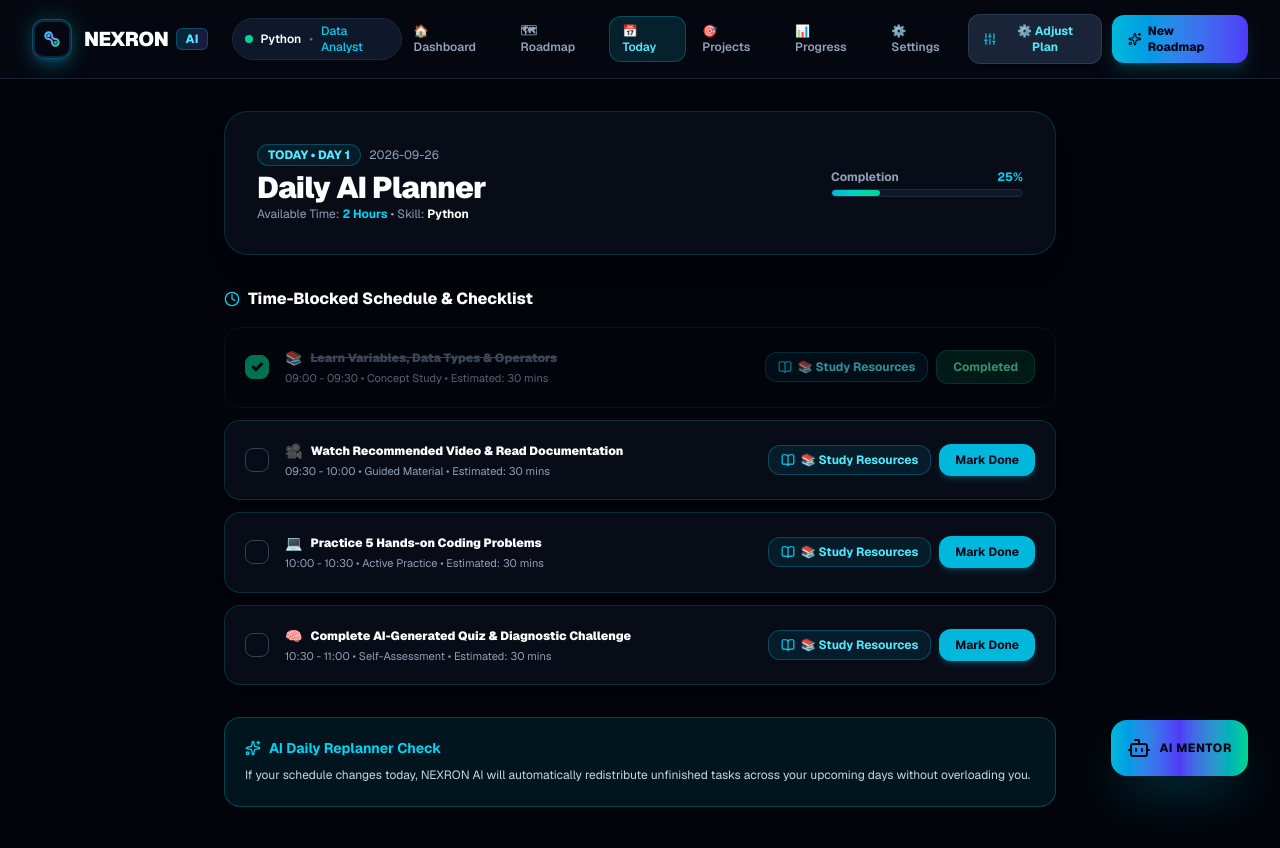
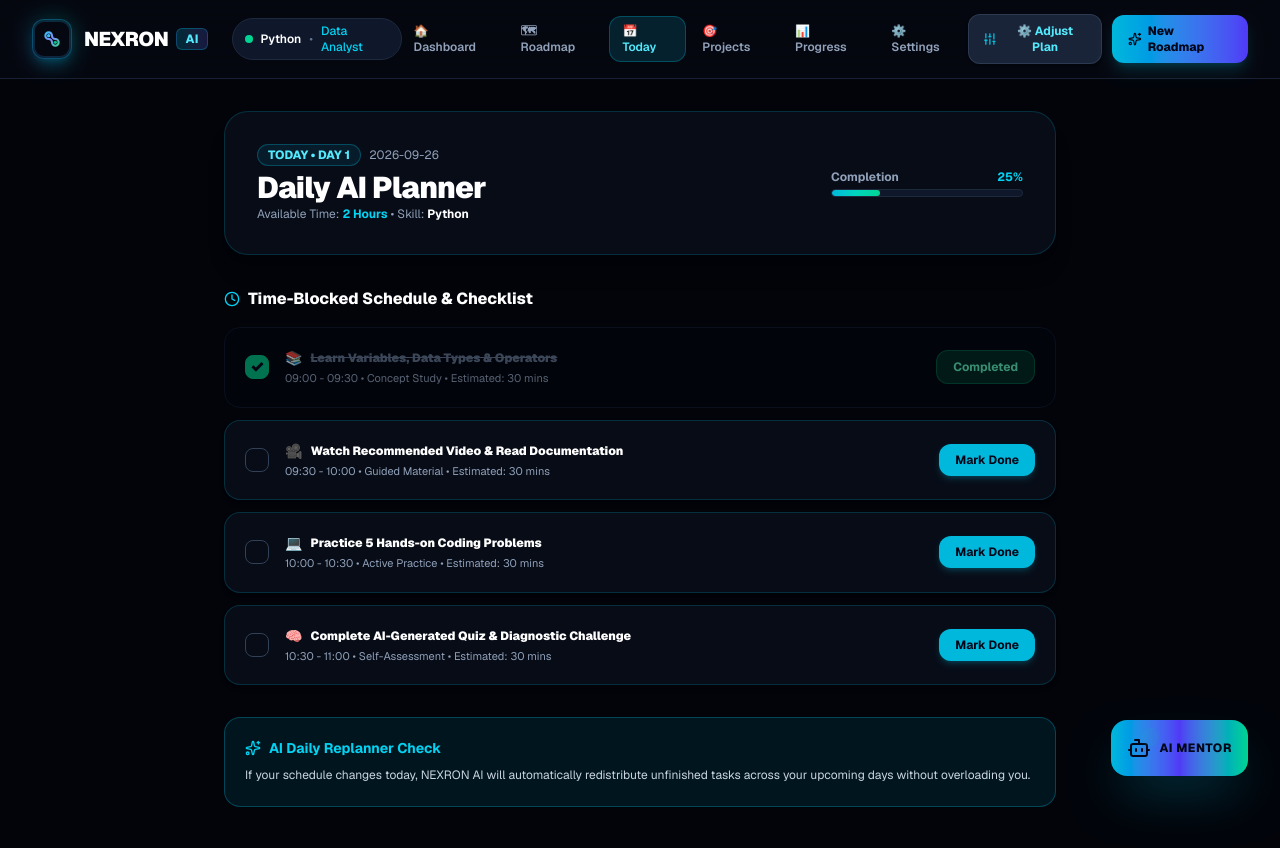
Before and after one commit to prakharmishra00000-cell/studyflow-ai, a Next.js app: page /dashboard/today in a window 1280 px wide. Shown: the top 848 px of the page. Built offline with nearby package versions, Linux system fonts and the light colour scheme.

Commit message:
Remove study resources modal and button references across UI

```diff
--- a/src/app/dashboard/roadmap/page.tsx
+++ b/src/app/dashboard/roadmap/page.tsx
@@ -2,7 +2,7 @@
 
 import React, { useState } from 'react';
 import {
-  Sparkles, Sliders, Calendar, Clock, Target, BookOpen,
+  Sparkles, Sliders, Calendar, Clock, Target,
   Layers, CheckCircle2, ChevronRight, Zap
 } from 'lucide-react';
 import { useStudyStore } from '@/lib/store/StudyContext';
@@ -10,13 +10,11 @@ import { Navbar } from '@/components/layout/Navbar';
 import { MobileNav } from '@/components/layout/MobileNav';
 import { AIMentorDrawer } from '@/components/common/AIMentorDrawer';
 import { AdjustPlanModal } from '@/components/common/AdjustPlanModal';
-import StudyResourcesModal from '@/components/common/StudyResourcesModal';
 import { RoadmapTopic, TopicPriority } from '@/lib/types';
 
 export default function RoadmapPage() {
   const { roadmap, toggleTopicStatus } = useStudyStore();
   const [selectedTopic, setSelectedTopic] = useState<RoadmapTopic | null>(null);
-  const [resourceTopic, setResourceTopic] = useState<RoadmapTopic | null>(null);
   const [isAdjustOpen, setIsAdjustOpen] = useState(false);
 
   if (!roadmap) return null;
@@ -192,14 +190,6 @@ export default function RoadmapPage() {
                                       <span className={`px-2 py-0.5 rounded text-[10px] font-extrabold uppercase border ${priorityColor(t.priority)}`}>
                                         {t.priority}
                                       </span>
-
-                                      <button
-                                        onClick={() => setResourceTopic(t)}
-                                        className="px-2.5 py-1 rounded-lg bg-cyan-500/10 hover:bg-cyan-500/20 text-cyan-300 text-[11px] font-bold transition-all flex items-center gap-1"
-                                      >
-                                        <BookOpen className="w-3 h-3 text-cyan-400" />
-                                        <span>📚 Resources</span>
-                                      </button>
                                     </div>
                                   </div>
                                 );
@@ -224,7 +214,6 @@ export default function RoadmapPage() {
       <MobileNav />
       <AIMentorDrawer />
       <AdjustPlanModal isOpen={isAdjustOpen} onClose={() => setIsAdjustOpen(false)} />
-      <StudyResourcesModal topic={resourceTopic} onClose={() => setResourceTopic(null)} />
     </div>
   );
 }
--- a/src/app/dashboard/today/page.tsx
+++ b/src/app/dashboard/today/page.tsx
@@ -1,40 +1,20 @@
 'use client';
 
-import React, { useState } from 'react';
+import React from 'react';
 import {
-  Calendar, Clock, CheckCircle2, Flame, PlayCircle, Sparkles, AlertCircle, BookOpen
+  Calendar, Clock, CheckCircle2, Flame, PlayCircle, Sparkles, AlertCircle
 } from 'lucide-react';
 import { useStudyStore } from '@/lib/store/StudyContext';
 import { Navbar } from '@/components/layout/Navbar';
 import { MobileNav } from '@/components/layout/MobileNav';
 import { AIMentorDrawer } from '@/components/common/AIMentorDrawer';
-import StudyResourcesModal from '@/components/common/StudyResourcesModal';
-import { RoadmapTopic } from '@/lib/types';
 
 export default function TodayPlannerPage() {
   const { roadmap, completeTask } = useStudyStore();
-  const [activeResourceTopic, setActiveResourceTopic] = useState<RoadmapTopic | null>(null);
 
   if (!roadmap) return null;
 
-  const { dailyPlan, overview, months } = roadmap;
-  const allTopics = months.flatMap(m => m.weeks).flatMap(w => w.topics);
-
-  const openResourcesForTask = (taskTitle: string) => {
-    const matchedTopic = allTopics.find(t => taskTitle.toLowerCase().includes(t.name.toLowerCase())) || allTopics[0] || {
-      id: 'top-curr',
-      name: taskTitle,
-      priority: '🔴 Essential',
-      estimatedMinutes: 45,
-      category: 'Core Study',
-      status: 'in_progress',
-      mastery: 50,
-      masteryLevel: 'Developing',
-      description: `Target study unit for ${overview.skill} towards ${overview.careerGoal}.`,
-      resources: []
-    };
-    setActiveResourceTopic(matchedTopic as RoadmapTopic);
-  };
+  const { dailyPlan, overview } = roadmap;
 
   return (
     <div className="min-h-screen bg-[#02040a] text-slate-100 flex flex-col justify-between selection:bg-cyan-500 selection:text-slate-950 pb-20 lg:pb-8">
@@ -123,14 +103,6 @@ export default function TodayPlannerPage() {
 
                     <div className="flex items-center gap-2 shrink-0">
                       <button
-                        onClick={() => openResourcesForTask(task.title)}
-                        className="px-3 py-1.5 rounded-xl bg-cyan-500/10 hover:bg-cyan-500/20 border border-cyan-500/30 text-cyan-300 text-xs font-bold transition-all flex items-center gap-1.5"
-                      >
-                        <BookOpen className="w-3.5 h-3.5 text-cyan-400" />
-                        <span>📚 Study Resources</span>
-                      </button>
-
-                      <button
                         onClick={() => completeTask(task.id)}
                         className={`px-4 py-2 rounded-xl text-xs font-bold transition-all ${
                           isDone
@@ -162,7 +134,6 @@ export default function TodayPlannerPage() {
 
       <MobileNav />
       <AIMentorDrawer />
-      <StudyResourcesModal topic={activeResourceTopic} onClose={() => setActiveResourceTopic(null)} />
     </div>
   );
 }
--- a/src/components/common/AIGenerationModal.tsx
+++ b/src/components/common/AIGenerationModal.tsx
@@ -18,7 +18,7 @@ export const AIGenerationModal: React.FC<AIGenerationModalProps> = ({ isOpen, st
     'Calculating available daily study time...',
     'Structuring custom curriculum modules...',
     'Selecting level-based portfolio projects...',
-    'Curating primary & practice learning resources...',
+    'Structuring adaptive study milestones...',
     'Building your actionable daily plan...',
     'Optimizing priorities (🔴 Essential to 🔵 Optional)...'
   ];
```
